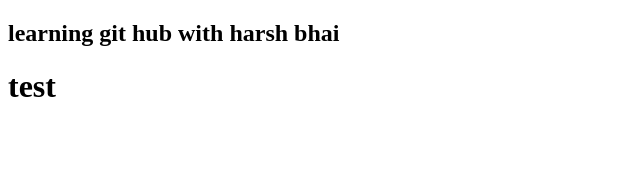
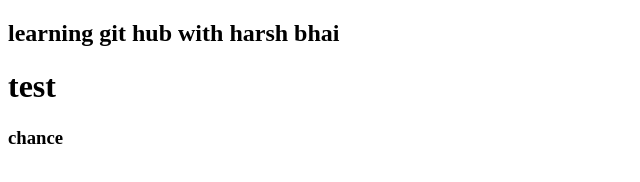
Before and after one commit to Sum4nG/project-demo, a plain HTML site: page index.html in a window 1280 px wide. Shown: the full height of the page, 0-640 px from the left. Drawn offline with Linux system fonts and the light colour scheme.

Commit message:
changes pushing to branch chance1

```diff
--- a/index.html
+++ b/index.html
@@ -8,5 +8,6 @@
 <body>
     <h2>learning git hub with harsh bhai</h2>
     <h1>test</h1>
+    <h3>chance</h3>
 </body>
 </html>
```
